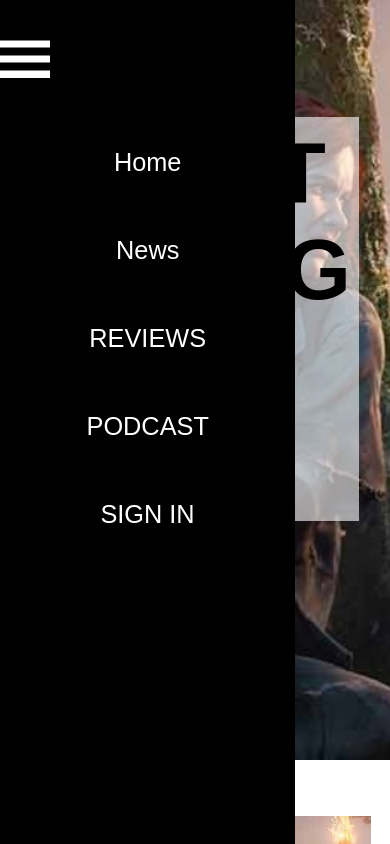
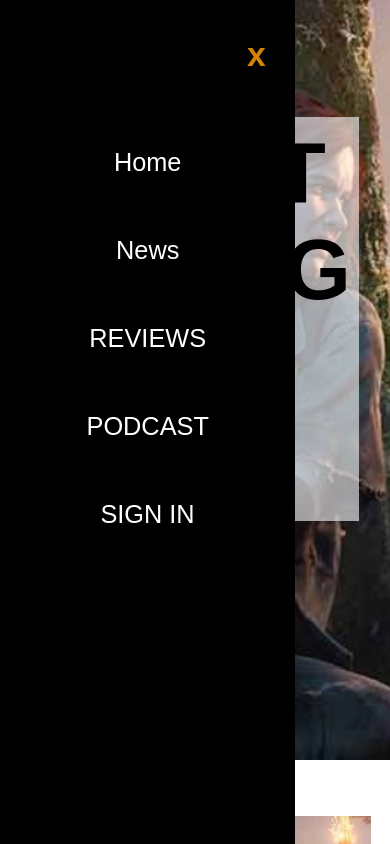
Before and after one commit to IslamHamad95/review-x-review, a React (Create React App) app: page / in a window 390 px wide. Both pictures are taken after a click on the element 25 px from the left and 55 px from the top of the page. Shown: the top 844 px of the page. Built offline with nearby package versions, Linux system fonts and the light colour scheme.

Commit message:
cutomizing hamburger menu

```diff
--- a/src/components/header.js
+++ b/src/components/header.js
@@ -17,17 +17,15 @@ const Header = ({ userName }) => {
 
   return (
     <div>
-    <span className="open-slide" onClick={displaySideBar}>
-
-      <svg width="50" height="40">
-        <path d="M0,10 50,10" stroke="#fff" strokeWidth="7" />
-        <path d="M0,25 50,25" stroke="#fff" strokeWidth="7" />
-        <path d="M0,40 50,40" stroke="#fff" strokeWidth="7" />
-      </svg>
+    <span className="hamburger" onClick={displaySideBar}>
+    <div className="line"></div>
+    <div className="line"></div>
+    <div className="line"></div>
   </span>
 
         {sidebar ? (
           <nav className="navbar">
+          <div className="x" onClick={displaySideBar}>x</div>
           <ul className="nav-tabs">
           <li>
           <NavLink to="/">Home</NavLink>
--- a/src/styling/header.css
+++ b/src/styling/header.css
@@ -93,16 +93,41 @@ header {
   header {
     display: none;
   }
+  .hamburger {
+    background: none;
+    padding: 1%;
+    position: fixed;
+    top: 3%;
+    cursor: pointer;
+    z-index: 2;
+  }
+  .line {
+    width: 30px;
+    height: 5px;
+    background-color: black;
+    margin: 5px;
+  }
 
   nav {
+    position: fixed;
     display: block;
-   background-color: black;
-    position: absolute;
+    background-color: black;
+
     top: 0%;
     width: 35vh;
     height: 100%;
     z-index: 1;
     animation: slideInLeft 0.5s;
+  }
+  .navbar .x {
+    color: #d38406;
+    float: right;
+    font-size: 4vh;
+    font-weight: bold;
+    padding: 12% 10%;
+  }
+  .navbar .x:hover {
+    cursor: pointer;
   }
   .navbar > * {
     background-color: inherit;
@@ -111,10 +136,8 @@ header {
   .nav-tabs {
     background-color: inherit;
     margin-top: 50%;
-
   }
   .nav-tabs > * {
-
     background-color: inherit;
     margin-bottom: 20%;
     text-align: center;
@@ -123,7 +146,7 @@ header {
     font-size: 3vh;
   }
 
-  .navbar #login-nav{
+  .navbar #login-nav {
     margin-left: 34%;
   }
 
```
